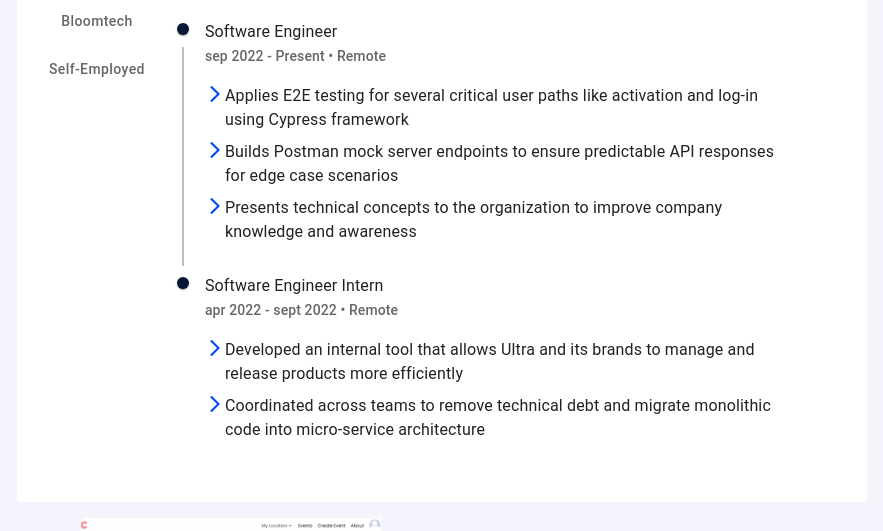
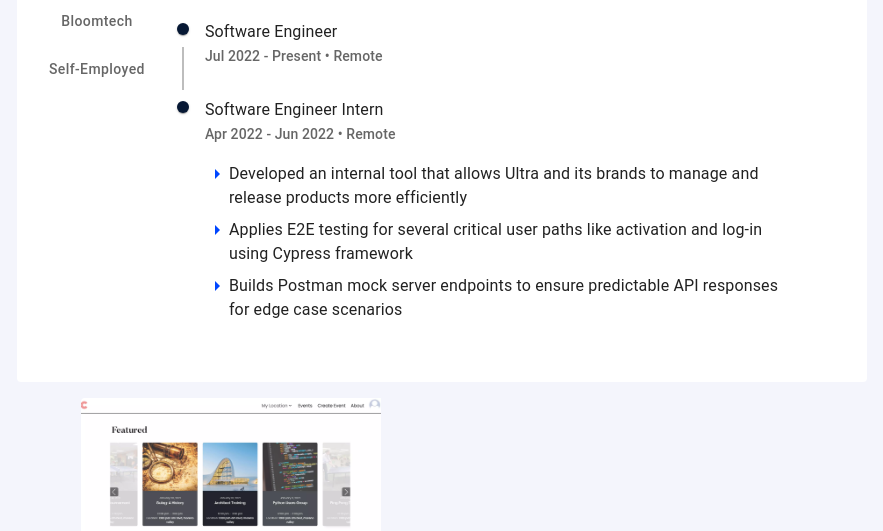
Before and after one commit to maybejosue/portfolio, a Next.js app in the folder client/: page / in a window 1280 px wide. Shown: the part 1088-1619 px from the top of the page, without its empty margins (198-1081 px from the left). Built offline with nearby package versions, Linux system fonts and the light colour scheme.

Commit message:
update content

```diff
--- a/client/components/sections/WorkHistory/TabPanel.tsx
+++ b/client/components/sections/WorkHistory/TabPanel.tsx
@@ -7,8 +7,8 @@ import {
     TimelineDot,
 } from '@mui/lab'
 import { Typography, Box, Avatar, IconButton } from '@mui/material'
-import ArrowForwardIosIcon from '@mui/icons-material/ArrowForwardIos'
 import OpenInNewIcon from '@mui/icons-material/OpenInNew'
+import ArrowRightSharpIcon from '@mui/icons-material/ArrowRightSharp'
 import { Job } from 'interfaces/commonTypes.interface'
 import Image from 'next/image'
 
@@ -116,10 +116,15 @@ const TabPanel = ({ company, positions }: Job) => {
                                             color: 'text.secondary',
                                         }}
                                     >
-                                        {startMonth} {startYear} -{' '}
+                                        {capitalizeFirstLetterOfEachWord(
+                                            startMonth
+                                        )}{' '}
+                                        {startYear} -{' '}
                                         {isPresent
                                             ? 'Present'
-                                            : `${endMonth} ${endYear}`}{' '}
+                                            : `${capitalizeFirstLetterOfEachWord(
+                                                  endMonth
+                                              )} ${endYear}`}{' '}
                                         •{' '}
                                         {isRemote
                                             ? 'Remote'
@@ -140,10 +145,7 @@ const TabPanel = ({ company, positions }: Job) => {
                                                 mb: '0.5rem',
                                             }}
                                         >
-                                            <ArrowForwardIosIcon
-                                                fontSize="small"
-                                                color="secondary"
-                                            />
+                                            <ArrowRightSharpIcon color="secondary" />
                                             <Typography>
                                                 {' '}
                                                 {contribution}
--- a/client/data/aboutMe.tsx
+++ b/client/data/aboutMe.tsx
@@ -2,7 +2,7 @@ import EmailIcon from '@mui/icons-material/Email'
 import LinkedInIcon from '@mui/icons-material/LinkedIn'
 import GitHubIcon from '@mui/icons-material/GitHub'
 import StarIcon from '@mui/icons-material/Star'
-import img from 'assets/josue.webp'
+import img from 'assets/josue.png'
 
 const contact = {
     icon: <EmailIcon />,
--- a/client/data/workHistory.ts
+++ b/client/data/workHistory.ts
@@ -42,7 +42,7 @@ const mintmobile: Job = {
         {
             title: 'Software Engineer',
             startDate: {
-                month: 'sep',
+                month: 'jul',
                 year: 2022,
             },
             endDate: {
@@ -55,11 +55,7 @@ const mintmobile: Job = {
                 city: '',
                 state: '',
             },
-            contributions: [
-                'Applies E2E testing for several critical user paths like activation and log-in using Cypress framework',
-                'Builds Postman mock server endpoints to ensure predictable API responses for edge case scenarios',
-                'Presents technical concepts to the organization to improve company knowledge and awareness',
-            ],
+            contributions: [],
         },
         {
             title: 'Software Engineer Intern',
@@ -69,7 +65,7 @@ const mintmobile: Job = {
             },
             endDate: {
                 isPresent: false,
-                month: 'sept',
+                month: 'jun',
                 year: 2022,
             },
             location: {
@@ -79,7 +75,8 @@ const mintmobile: Job = {
             },
             contributions: [
                 'Developed an internal tool that allows Ultra and its brands to manage and release products more efficiently',
-                'Coordinated across teams to remove technical debt and migrate monolithic code into micro-service architecture',
+                'Applies E2E testing for several critical user paths like activation and log-in using Cypress framework',
+                'Builds Postman mock server endpoints to ensure predictable API responses for edge case scenarios',
             ],
         },
     ],
```
Also changed, not shown: client/assets/josue.png (added).
